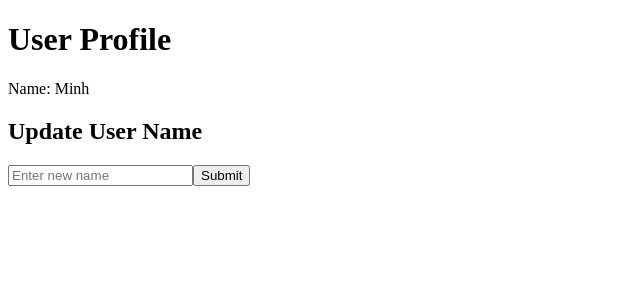
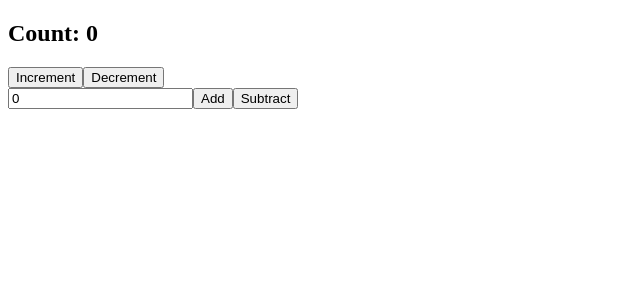
Before and after one commit to gahoccode215/reactjs-craftsman, a React (Vite) app in the folder vite-project/: page / in a window 1280 px wide. Shown: the top 300 px of the page, without its empty margins (0-640 px from the left). Built offline with nearby package versions, Linux system fonts and the light colour scheme.

Commit message:
useReducer in ReactJS

```diff
--- a/vite-project/src/App.jsx
+++ b/vite-project/src/App.jsx
@@ -1,14 +1,8 @@
-import React from 'react'
-import { UserProvider } from './components/UserContext'
-import UserProfile from './components/UserProfile'
-import UpdateUser from './components/UpdateUser'
+import Counter from "./components/Counter";
 
 const App = () => {
     return (
-            <UserProvider>
-                <UserProfile />
-                <UpdateUser />
-            </UserProvider>
+        <Counter />
     )
 }
 
--- /dev/null
+++ b/vite-project/src/components/Counter.jsx
@@ -0,0 +1,33 @@
+import React, { useReducer, useState } from 'react'
+import { counterReducer, initialState } from './counterReducer'
+
+const Counter = () => {
+    const [state, dispatch] = useReducer(counterReducer, initialState)
+    const [inputValue, setInputValue] = useState(0)
+
+    const handleIncrement = () => dispatch({ type: "increment" })
+    const handleDecrement = () => dispatch({ type: "decrement" })
+    const handleIncrementByAmount = () => {
+        dispatch({type: 'incrementByAmount', payload: +inputValue})
+        setInputValue(0)
+    }
+    const handleDecrementByAmount = () => {
+        dispatch({type: 'decrementByAmount', payload: +inputValue})
+        setInputValue(0)
+    }
+    return (
+        <div>
+            <h2>Count: {state.count}</h2>
+            <button onClick={handleIncrement}>Increment</button>
+            <button onClick={handleDecrement}>Decrement</button>
+
+            <div>
+                <input type='number' value={inputValue} onChange={e => setInputValue(e.target.value)} />
+                <button onClick={handleIncrementByAmount}>Add</button>
+                <button onClick={handleDecrementByAmount}>Subtract</button>
+            </div>
+        </div>
+    )
+}
+
+export default Counter
--- a/vite-project/src/components/UpdateUser.jsx
+++ /dev/null
@@ -1,31 +0,0 @@
-import { useContext, useState } from "react";
-import { UserContext } from "./UserContext";
-
-
-const UpdateUser = () => {
-    const { updateUser } = useContext(UserContext)
-    const [ newName, setNewName ] = useState('')
-
-    const handleSubmit = e => {
-        e.preventDefault()
-        updateUser(newName)
-        setNewName("")
-    }
-
-    return (
-        <div>
-            <h2>Update User Name</h2>
-            <form onSubmit={handleSubmit}>
-                <input
-                    type="text"
-                    value={newName}
-                    onChange={(e) => setNewName(e.target.value)}
-                    placeholder="Enter new name"
-                />
-                <button type="submit">Submit</button>
-            </form>
-        </div>
-    )
-}
-
-export default UpdateUser
--- a/vite-project/src/components/UserContext.jsx
+++ /dev/null
@@ -1,18 +0,0 @@
-import React, { createContext, useState } from 'react'
-
-
-const UserContext = createContext()
-
-const UserProvider = ({ children }) => {
-    const [user, setUser] = useState({ name: "Minh" })
-
-    const updateUser = (newName) => {
-        setUser({ name: newName })
-    }
-
-    return <UserContext.Provider value={{ user, updateUser}}>
-            {children}
-    </UserContext.Provider>
-}
-
-export { UserContext, UserProvider}
--- a/vite-project/src/components/UserProfile.jsx
+++ /dev/null
@@ -1,15 +0,0 @@
-import { useContext } from "react";
-import { UserContext } from "./UserContext";
-
-
-const UserProfile = () => {
-    const { user } = useContext(UserContext)
-    return (
-        <div>
-            <h1>User Profile</h1>
-            <p>Name: {user.name}</p>
-        </div>
-    )
-}
-
-export default UserProfile
--- /dev/null
+++ b/vite-project/src/components/counterReducer.js
@@ -0,0 +1,18 @@
+const initialState = {count: 0}
+
+function counterReducer(state, action){
+    switch(action.type){
+        case 'increment':
+            return {count: state.count + 1}
+        case 'decrement':
+            return {count: state.count - 1}
+        case "incrementByAmount":
+            return {count: state.count + action.payload}
+        case "decrementByAmount":
+            return {count: state.count - action.payload}
+        default:
+            return state
+    }
+}
+
+export {initialState, counterReducer}
```
